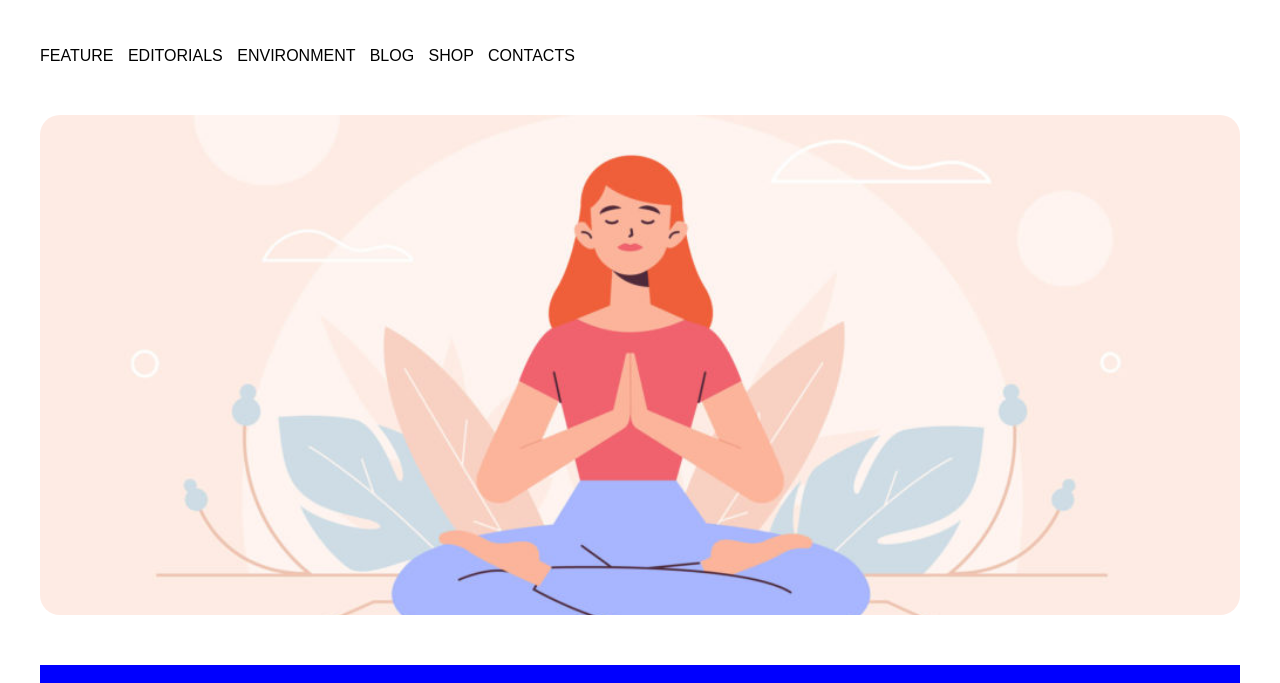
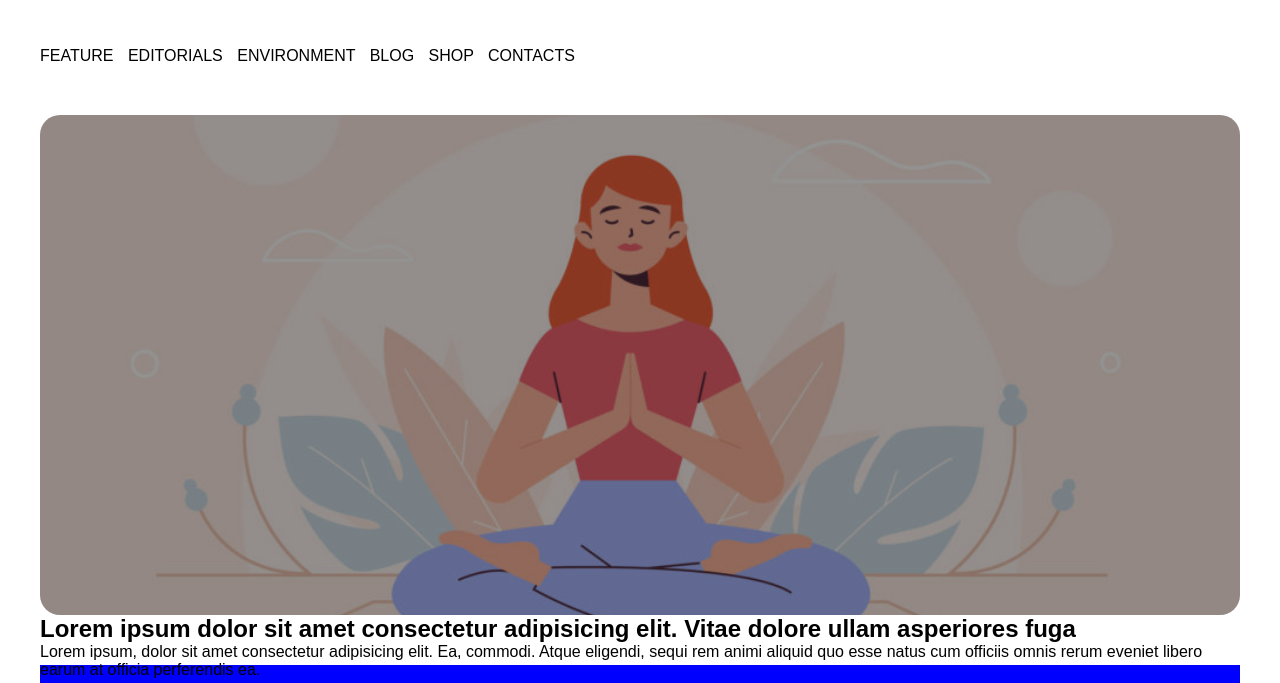
Before and after one commit to iram96/htmlcss-wp, a plain HTML site: page index.html in a window 1280 px wide. Shown: the part 105-788 px from the top of the page. Drawn offline with Linux system fonts and the light colour scheme.

Commit message:
Added shadow + text to spotlight

```diff
--- a/css/style.css
+++ b/css/style.css
@@ -28,6 +28,15 @@ footer{
   margin-top: 20px;
   height: 50px;
   background-color: rgb(175, 25, 130);
+}
+
+.black-layer{
+  z-index: 1;
+  position: absolute;
+  width: 100%;
+  height: 100%;
+  background-color: rgba(0, 0, 0, 0.425);
+  border-radius: 20px;
 }
 
 
@@ -71,10 +80,6 @@ nav{
   background-color: blue;
 }
 
-.spotlight{
-
-  height: 500px;
-}
 
 .innerbox{
   background-color: cadetblue;
@@ -85,6 +90,10 @@ nav{
 
 /* Spotlight Section */
 
+.spotlight{
+  position: relative;
+  height: 500px;
+}
 /* div.spotlight img{
   width: 100%;
   height: 100%;
@@ -99,6 +108,10 @@ nav{
   background-size: cover;
   background-position-y: 50%;
   border-radius: 20px;
+  position: relative;
+}
+
+div.black-layer h2, div.blacklayer p{
 
 }
 
--- a/index.html
+++ b/index.html
@@ -38,8 +38,16 @@
     <main class=".container">
         <div class="box spotlight">
             <!-- <img src="img/banner.jpg" alt="spotlight"> -->
+            <div class="black-layer">
+
+            </div>
             <figure class="spotlight-bg"></figure>
-            <div class="black-layer"> </div>
+            <div class="spotlight-text">
+                <h2>Lorem ipsum dolor sit amet consectetur adipisicing elit. Vitae dolore ullam asperiores fuga
+                </h2>
+                <p>Lorem ipsum, dolor sit amet consectetur adipisicing elit. Ea, commodi. Atque eligendi, sequi rem animi aliquid quo esse natus cum officiis omnis rerum eveniet libero earum at officia perferendis ea.</p>
+
+            </div>
 
         </div>
         <div class="box articles clearfix">
```
